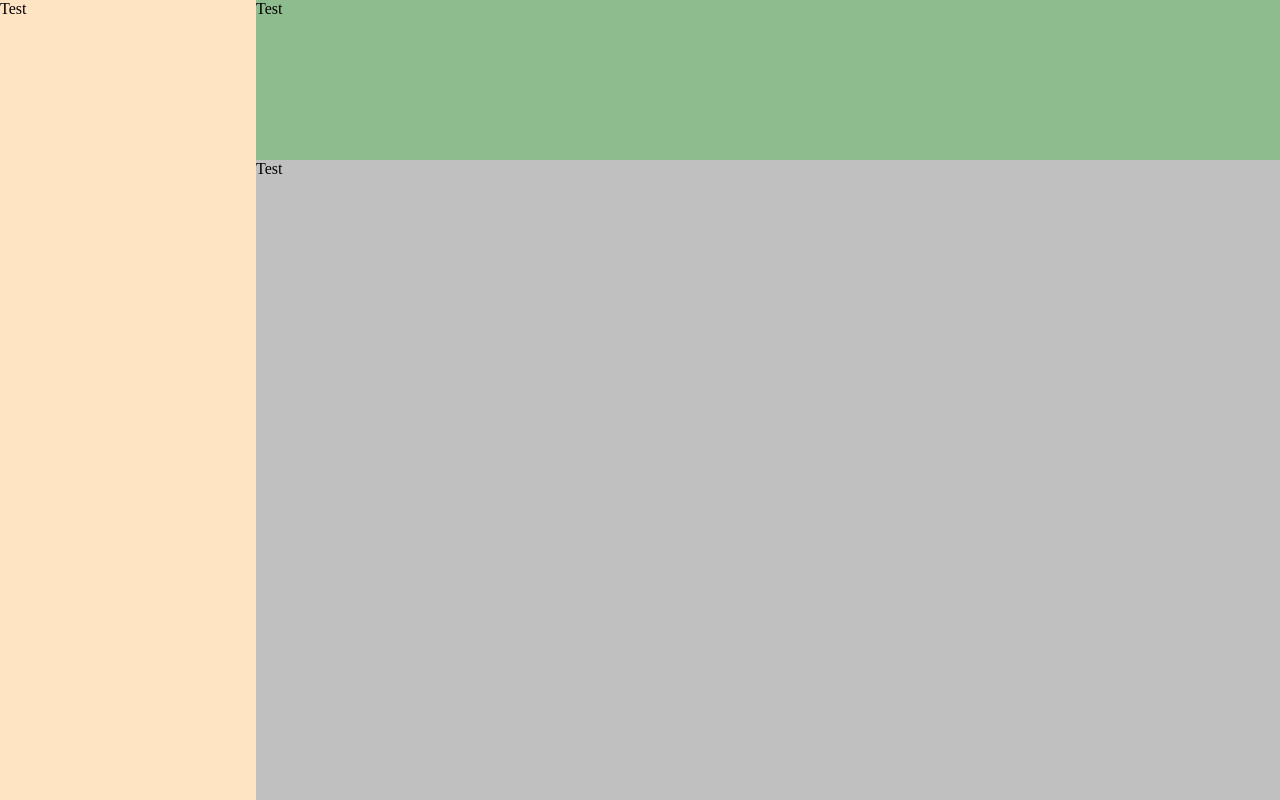
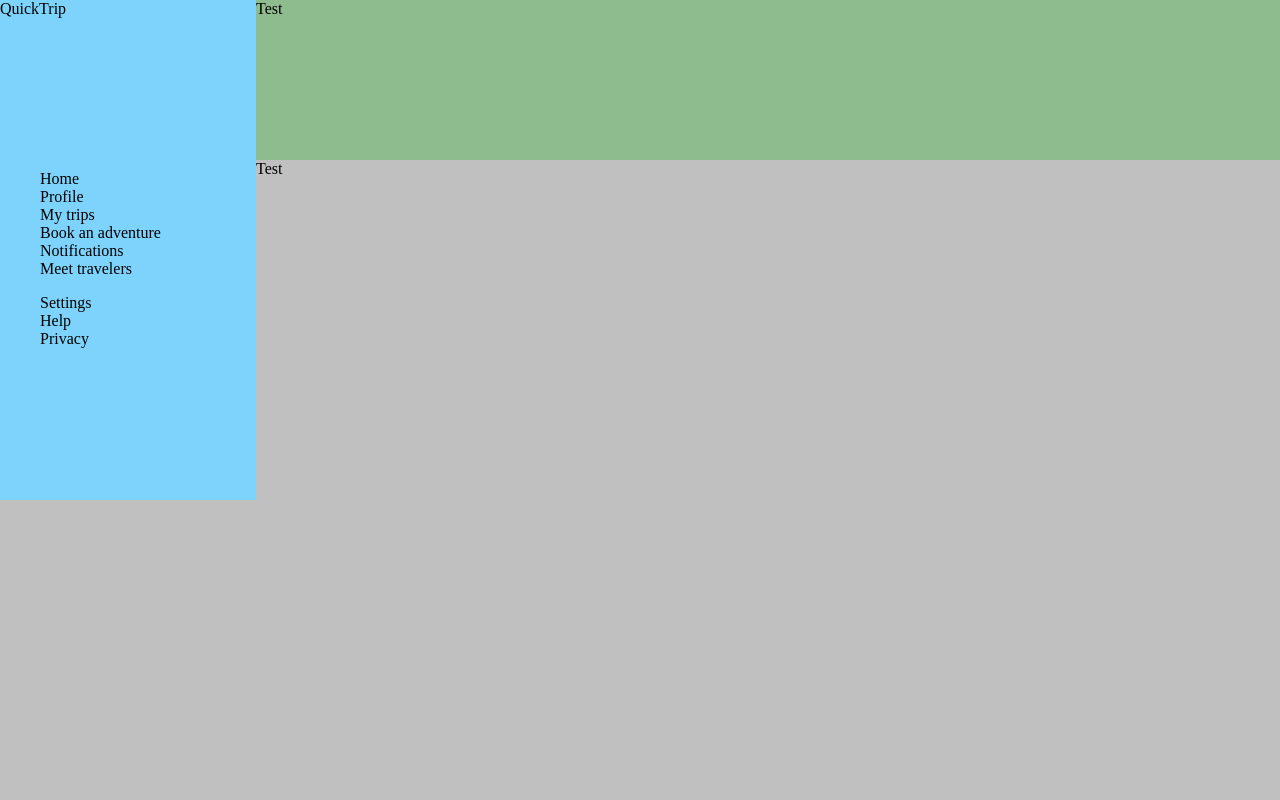
Before and after one commit to tgorsk15/admin-dashboard, a plain HTML site: page index.html in a window 1280 px wide. Drawn offline with Linux system fonts and the light colour scheme.

Commit message:
Provide structure to sidebar
The title of the company will be placed at the top here, while all of the user's options
will be listed below it. The overall layout will rely heavily on CSS Grid

```diff
--- a/index.html
+++ b/index.html
@@ -11,7 +11,24 @@
 <div class="structure">
 
     <div class="sidebar">
-        Test
+        <div class="sidebar-title">QuickTrip</div>
+        <div class="sidebar-menu">
+            <ul class="part1">
+                <li>Home</li>
+                <li>Profile</li>
+                <li>My trips</li>
+                <li>Book an adventure</li>
+                <li>Notifications</li>
+                <li>Meet travelers</li>
+            </ul>
+
+            <ul class="part2">
+                <li>Settings</li>
+                <li>Help</li>
+                <li>Privacy</li>
+            </ul>
+
+        </div>
     </div>
 
     <div class="header">
--- a/styles.css
+++ b/styles.css
@@ -1,5 +1,9 @@
 body, html {
     margin: 0;
+}
+
+ul {
+    list-style-type: none;
 }
 
 .structure {
@@ -13,7 +17,9 @@ body, html {
 .sidebar {
     grid-column: 1;
     grid-row: 1 / 3;
-    background-color: bisque;
+    background-color: #7dd3fc;
+    display: grid;
+    max-height: 500px;
 }
 
 .header {
```
